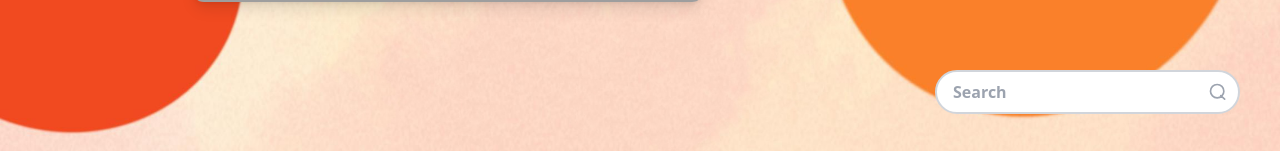
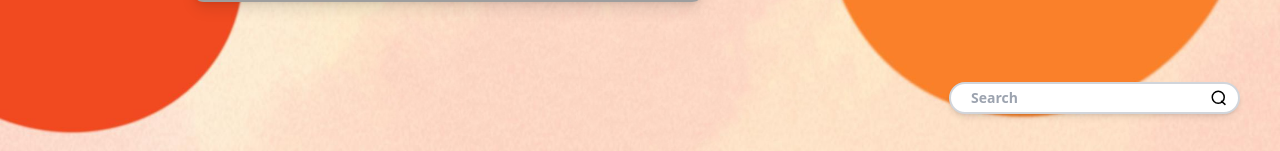
Before and after one commit to 0wenshi/youshow, a React (Vite) app: page /homepage in a window 1280 px wide. Shown: the part 646-797 px from the top of the page. Built offline with nearby package versions, Linux system fonts and the light colour scheme; grey boxes are pictures that could not be loaded.

Commit message:
Updated SearchBox
Adjust the Searchbox to be more flat

```diff
--- a/src/views/ActorsIntroduction/components/SearchBox.jsx
+++ b/src/views/ActorsIntroduction/components/SearchBox.jsx
@@ -1,20 +1,33 @@
 import React from "react";
 
 function SearchBox() {
-    return (
-      <div className="fixed bottom-10 right-10">
+  return (
+    <div className="fixed bottom-10 right-10">
       <div className="relative">
         <input
           type="text"
           placeholder="Search"
-          className="border-2 border-gray-300 rounded-full p-2 pl-4 pr-10 text-gray-400 font-semibold"
+          className="border-2 border-gray-300 rounded-full py-1 pl-5 pr-12 text-black font-semibold text-sm shadow-md focus:outline-none focus:ring-2 focus:ring-orange-400 transition duration-200"
         />
-        <svg className="absolute right-3 top-1/2 transform -translate-y-1/2 text-gray-400" xmlns="http://www.w3.org/2000/svg" fill="none" viewBox="0 0 24 24" stroke="currentColor" width="20" height="20">
-          <path strokeLinecap="round" strokeLinejoin="round" strokeWidth="2" d="M11 19c-4.418 0-8-3.582-8-8s3.582-8 8-8 8 3.582 8 8-3.582 8-8 8zm4.293-2.707L20 20.5" />
+        <svg
+          className="absolute right-3 top-1/2 transform -translate-y-1/2 text-black"
+          xmlns="http://www.w3.org/2000/svg"
+          fill="none"
+          viewBox="0 0 24 24"
+          stroke="currentColor"
+          width="18"
+          height="18"
+        >
+          <path
+            strokeLinecap="round"
+            strokeLinejoin="round"
+            strokeWidth="2"
+            d="M11 19c-4.418 0-8-3.582-8-8s3.582-8 8-8 8 3.582 8 8-3.582 8-8 8zm4.293-2.707L20 20.5"
+          />
         </svg>
       </div>
     </div>
-    );
+  );
 }
 
 export default SearchBox;
```
